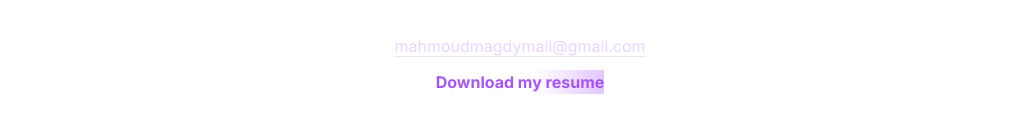
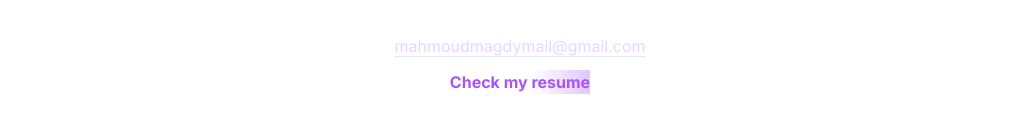
Before and after one commit to MahmoudMagdyGithub/react-portfolio, a React (Vite) app: page / in a window 1280 px wide. Shown: the part 4141-4274 px from the top of the page, without its empty margins (120-1155 px from the left). Built offline with nearby package versions, Linux system fonts and the light colour scheme.

Commit message:
change "Download my resume" text

```diff
--- a/src/components/Contact.jsx
+++ b/src/components/Contact.jsx
@@ -24,7 +24,7 @@ const Contact = () => {
 
       <div className="flex justify-center items-center mt-3">
         <a href={cv} download="mahmoud-resume" className="my-resume-animation">
-          Download my resume
+          Check my resume
         </a>
       </div>
     </div>
```
